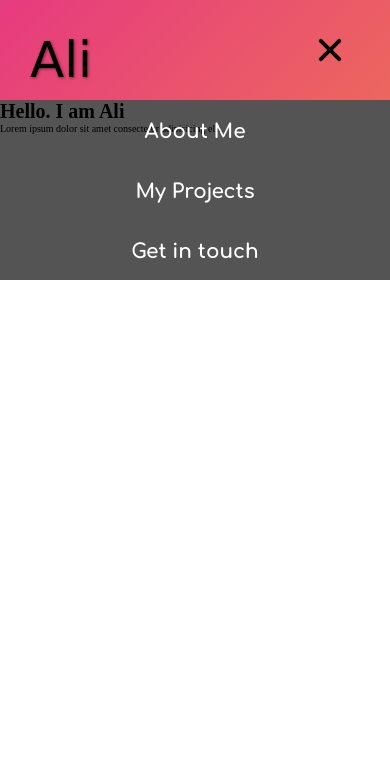
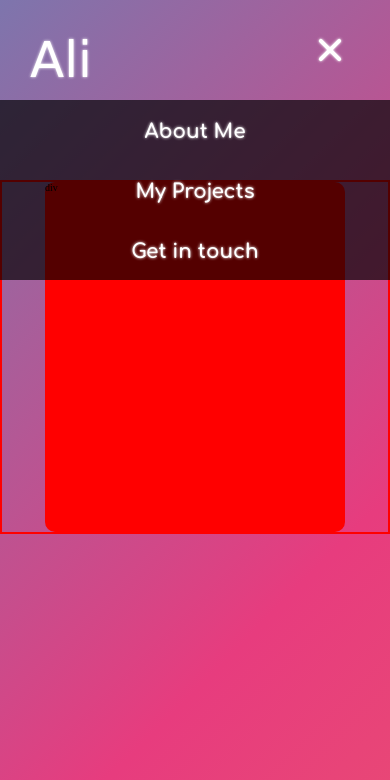
Before and after one commit to alirusta/portfolio, a plain HTML site: page main.html in a window 390 px wide. Both pictures are taken after a click on the label 330 px from the left and 50 px from the top of the page. Drawn offline with Linux system fonts and the light colour scheme; a web font is replaced by a local one.

Commit message:
second  push

```diff
--- a/main.css
+++ b/main.css
@@ -11,17 +11,25 @@
   font-size: 62.5%;
 }
 
+body {
+  width: 100vw;
+  height: 100vh;
+  background: linear-gradient(-45deg, #ee7752, #e73c7e, #23a6d5, #23d5ab);
+  background-size: 400% 400%;
+  -webkit-animation: gradient 20s ease infinite;
+          animation: gradient 20s ease infinite;
+}
 body .top-nav {
   display: flex;
   flex-direction: row;
   align-items: center;
   justify-content: space-between;
+  position: -webkit-sticky;
+  position: sticky;
+  top: 0;
+  z-index: 100;
   height: 100px;
   padding: 2.5em;
-  background: linear-gradient(-45deg, #ee7752, #e73c7e, #23a6d5, #23d5ab);
-  background-size: 400% 400%;
-  -webkit-animation: gradient 20s ease infinite;
-          animation: gradient 20s ease infinite;
 }
 @-webkit-keyframes gradient {
   0% {
@@ -49,29 +57,33 @@ body .top-nav #logo {
   font-family: "Condiment", cursive;
   font-size: 5rem;
   text-decoration: none;
-  text-shadow: 1px 1px 3px rgba(0, 0, 0, 0.5);
-  color: black;
+  text-shadow: 0 0 3px white;
+  color: white;
   margin-top: 20px;
   margin-left: 5px;
 }
 body .top-nav #logo:hover {
-  color: white;
+  text-shadow: 0 0 3px black;
+  transition: 0.3s;
+}
+body .top-nav #logo:not(:hover) {
+  transition: 0.4s;
 }
 body .top-nav #logo:active {
   opacity: 0;
 }
-body .menu {
+body .top-nav .menu {
   display: flex;
   flex-direction: row;
   list-style-type: none;
   margin: 0;
   padding: 0;
 }
-body .menu > li {
+body .top-nav .menu > li {
   margin: 0 2rem;
   overflow: hidden;
 }
-body .menu-button-container {
+body .top-nav .menu-button-container {
   display: none;
   height: 100%;
   width: 30px;
@@ -81,44 +93,46 @@ body .menu-button-container {
   justify-content: center;
   align-items: center;
 }
-body #menu-toggle {
-  display: none;
-}
-body .menu-button,
-body .menu-button::before,
-body .menu-button::after {
+body .top-nav .menu-button-container .menu-button,
+body .top-nav .menu-button-container .menu-button::before,
+body .top-nav .menu-button-container .menu-button::after {
   display: block;
-  background-color: rgb(0, 0, 0);
+  background-color: white;
+  box-shadow: 0 0 3px white;
   position: absolute;
   height: 4px;
   width: 30px;
   transition: transform 400ms cubic-bezier(0.23, 1, 0.32, 1);
   border-radius: 2px;
 }
-body .menu-button::before {
+body .top-nav .menu-button-container .menu-button::before {
   content: "";
   margin-top: -10px;
 }
-body .menu-button::after {
+body .top-nav .menu-button-container .menu-button::after {
   content: "";
   margin-top: 10px;
 }
-body #menu-toggle:checked + .menu-button-container .menu-button::before {
+body .top-nav #menu-toggle {
+  display: none;
+}
+body .top-nav #menu-toggle:checked + .menu-button-container .menu-button::before {
   margin-top: 0px;
   transform: rotate(405deg);
 }
-body #menu-toggle:checked + .menu-button-container .menu-button {
+body .top-nav #menu-toggle:checked + .menu-button-container .menu-button {
   background: rgba(255, 255, 255, 0);
+  box-shadow: none;
 }
-body #menu-toggle:checked + .menu-button-container .menu-button::after {
+body .top-nav #menu-toggle:checked + .menu-button-container .menu-button::after {
   margin-top: 0px;
   transform: rotate(-405deg);
 }
 @media (max-width: 600px) {
-  body .menu-button-container {
+  body .top-nav .menu-button-container {
     display: flex;
   }
-  body .menu {
+  body .top-nav .menu {
     position: absolute;
     top: 0;
     margin-top: 100px;
@@ -128,19 +142,19 @@ body #menu-toggle:checked + .menu-button-container .menu-button::after {
     justify-content: center;
     align-items: center;
   }
-  body #menu-toggle ~ .menu li {
+  body .top-nav #menu-toggle ~ .menu li {
     height: 0;
     margin: 0;
     padding: 0;
     border: 0;
     transition: height 400ms cubic-bezier(0.23, 1, 0.32, 1);
   }
-  body #menu-toggle:checked ~ .menu li {
+  body .top-nav #menu-toggle:checked ~ .menu li {
     height: 6em;
     padding: 0.5em;
     transition: height 400ms cubic-bezier(0.23, 1, 0.32, 1);
   }
-  body .menu > li {
+  body .top-nav .menu > li {
     display: flex;
     justify-content: center;
     margin: 0;
@@ -149,55 +163,68 @@ body #menu-toggle:checked + .menu-button-container .menu-button::after {
     color: white;
     background-color: rgba(0, 0, 0, 0.671);
   }
-  body .menu > li a {
+  body .top-nav .menu > li a {
     text-decoration: none;
     font-family: "Comfortaa", cursive;
     font-size: 2rem;
     color: white;
+    text-shadow: 0 0 3px white;
     margin-top: 1.5rem;
   }
-  body .menu > li a:active {
+  body .top-nav .menu > li a:active {
     opacity: 0;
   }
-  body .menu > li a:after {
+  body .top-nav .menu > li a:after {
     display: block;
     content: "";
     border-bottom: solid 2px rgb(255, 255, 255);
+    box-shadow: 0 0 3px white;
     padding-top: 1px;
     transform: scaleX(0);
     transition: transform 250ms ease-in-out;
-    transform-origin: 100% 50%;
   }
-  body .menu > li a:hover:after {
+  body .top-nav .menu > li a:hover:after {
     transform: scaleX(1);
-    transform-origin: 0 50%;
   }
 }
-
 @media (min-width: 601px) {
-  .menu a {
+  body .top-nav .menu a {
     text-decoration: none;
     font-family: "Comfortaa", cursive;
     font-size: 2rem;
-    text-shadow: 0.5px 0.5px 1.5px rgba(0, 0, 0, 0.5);
-    color: black;
+    text-shadow: 0 0 3px white;
+    color: white;
     margin-top: 1.5rem;
   }
-  .menu a:after {
+  body .top-nav .menu a:after {
     display: block;
     content: "";
-    border-bottom: solid 3px black;
+    border-bottom: solid 3px white;
     border-radius: 50px;
     padding-top: 2px;
     transform: scaleX(0);
     transition: transform 250ms ease-in-out;
     transform-origin: 100% 50%;
   }
-  .menu a:active {
+  body .top-nav .menu a:active {
     opacity: 0;
   }
-  .menu a:hover:after {
+  body .top-nav .menu a:hover:after {
     transform: scaleX(1);
     transform-origin: 0 50%;
   }
+}
+body .profile-card-container {
+  border: 2px solid red;
+  width: 100%;
+  display: flex;
+  justify-content: center;
+  align-items: center;
+  margin-top: 80px;
+}
+body .profile-card-container .card {
+  min-width: 300px;
+  min-height: 350px;
+  background: red;
+  border-radius: 10px;
 }/*# sourceMappingURL=main.css.map */
--- a/main.html
+++ b/main.html
@@ -13,6 +13,7 @@
 </head>
 
 <body>
+    <!-- NAVIGATION START -->
     <header class="top-nav">
         <a id="logo" href="http://">Ali</a>
         <input id="menu-toggle" type="checkbox" />
@@ -25,13 +26,15 @@
             <li><a href="http://">Get in touch</a></li>
         </ul>
     </header>
+    <!-- NAVIGATION END -->
 
-    <main>
-        <div class="wrapper">
-            <h1>Hello. I am <span>Ali</span></h1>
-            <p>Lorem ipsum dolor sit amet consectetur adipisicing elit.</p>
+    <!-- PROFILE-CARD START -->
+    <div class="profile-card-container">
+        <div class="card">
+            div
         </div>
-    </main>
+
+    </div>
 
 </body>
 
```
Also changed, not shown: 1 other file.
